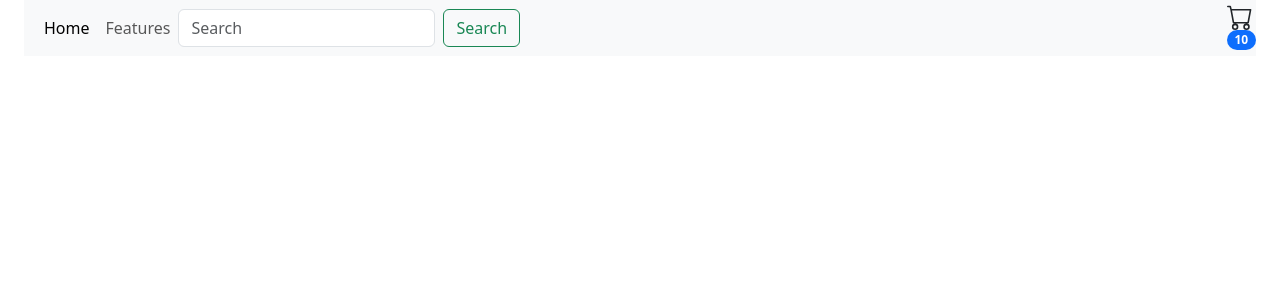
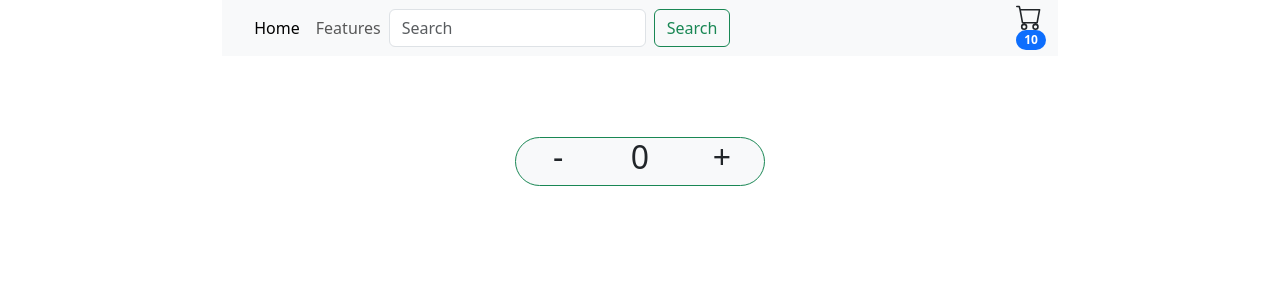
Before and after one commit to 81angelHELP90/e-commerce-Xtres, a React (Vite) app: page / in a window 1280 px wide. Shown: the top 300 px of the page. Built offline with nearby package versions, Linux system fonts and the light colour scheme.

Commit message:
adelanto pre entrega 2 - count

```diff
--- a/src/App.css
+++ b/src/App.css
@@ -28,6 +28,36 @@ body{
 	align-content: stretch;
 }
 
-#countItem {
+/*Count*/
+.sec-count {
+	display: flex;
+	flex-direction: row;
+	flex-wrap: wrap;
+	justify-content: center;
+	align-items: center;
+	align-content: stretch;
+	margin-top: 10%;
+}
 
+.box-count {
+	border: 1px solid #198754;
+	background: #F8F9FA;
+	display: flex;
+	flex-direction: row;
+	flex-wrap: wrap;
+	justify-content: center;
+	align-items: center;
+	align-content: stretch;
+	min-width: 250px;
+	border-radius: 25px;
 }
+
+.element-count {
+	width: 33%;
+	display: flex;
+	flex-direction: row;
+	flex-wrap: wrap;
+	justify-content: center;
+	align-items: center;
+	align-content: stretch;
+}
--- a/src/App.jsx
+++ b/src/App.jsx
@@ -3,27 +3,23 @@ import "bootstrap/dist/js/bootstrap.min.js"
 import './App.css'
 import NavBar from "./components/navbar/NavBar.jsx"
 import CartWidget from "./components/cart/CartWidget.jsx"
+import CountWidget from "./components/count/CountWidget.jsx"
 
-function App() {
-
+const App = () => {
   return (
-    <>
     <body className="container-fluid">
+      <div className="row">
         <header className="box-NavBar">
-          <NavBar className="navBar"/>
-          <CartWidget/>
+          <NavBar className="navBar" />
+          <CartWidget />
         </header>
-        <div className="container-fluid">
-          <div className="row">
         <main>
-            <section className="">
-
+          <section className="sec-count">
+            <CountWidget />
           </section>
         </main>
       </div>
-        </div>
     </body>
-    </>
   )
 }
 
--- a/src/components/cart/CartWidget.jsx
+++ b/src/components/cart/CartWidget.jsx
@@ -3,7 +3,8 @@ import "bootstrap/dist/js/bootstrap.min.js"
 import { useState } from 'react'
 import '../../App.css'
 
-function CartWidget() {
+//function CartWidget() {
+const CartWidget = () => {
     return (
         <div className="box-cart">
             <svg xmlns="http://www.w3.org/2000/svg" width="26" height="26" fill="currentColor"
--- /dev/null
+++ b/src/components/count/CountWidget.jsx
@@ -0,0 +1,23 @@
+import "bootstrap/dist/css/bootstrap.min.css"
+import "bootstrap/dist/js/bootstrap.min.js"
+import { useState } from 'react'
+import '../../App.css'
+
+const CountWidget = () => {
+    const [count, setCount] = useState(0);
+
+    return (
+        <div className="box-count">
+            <div className="element-count" onClick={() => setCount((count) => count - 1)}>
+                <h2>-</h2>
+            </div>
+            <div className="element-count">
+                <h2>{count}</h2>
+            </div>
+            <div className="element-count" onClick={() => setCount((count) => count + 1)}>
+                <h2>+</h2>
+            </div>
+        </div>
+    )
+}
+export default CountWidget
--- a/src/components/navbar/NavBar.jsx
+++ b/src/components/navbar/NavBar.jsx
@@ -2,7 +2,8 @@ import "bootstrap/dist/css/bootstrap.min.css"
 import "bootstrap/dist/js/bootstrap.min.js"
 import '../../App.css'
 
-function NavBar() {
+//function NavBar() {
+const NavBar = () => {
     return (
 
         <nav className="navbar navbar-expand-lg bg-body-tertiary">
```
Lines whose indentation alone changed are shown as unchanged.
